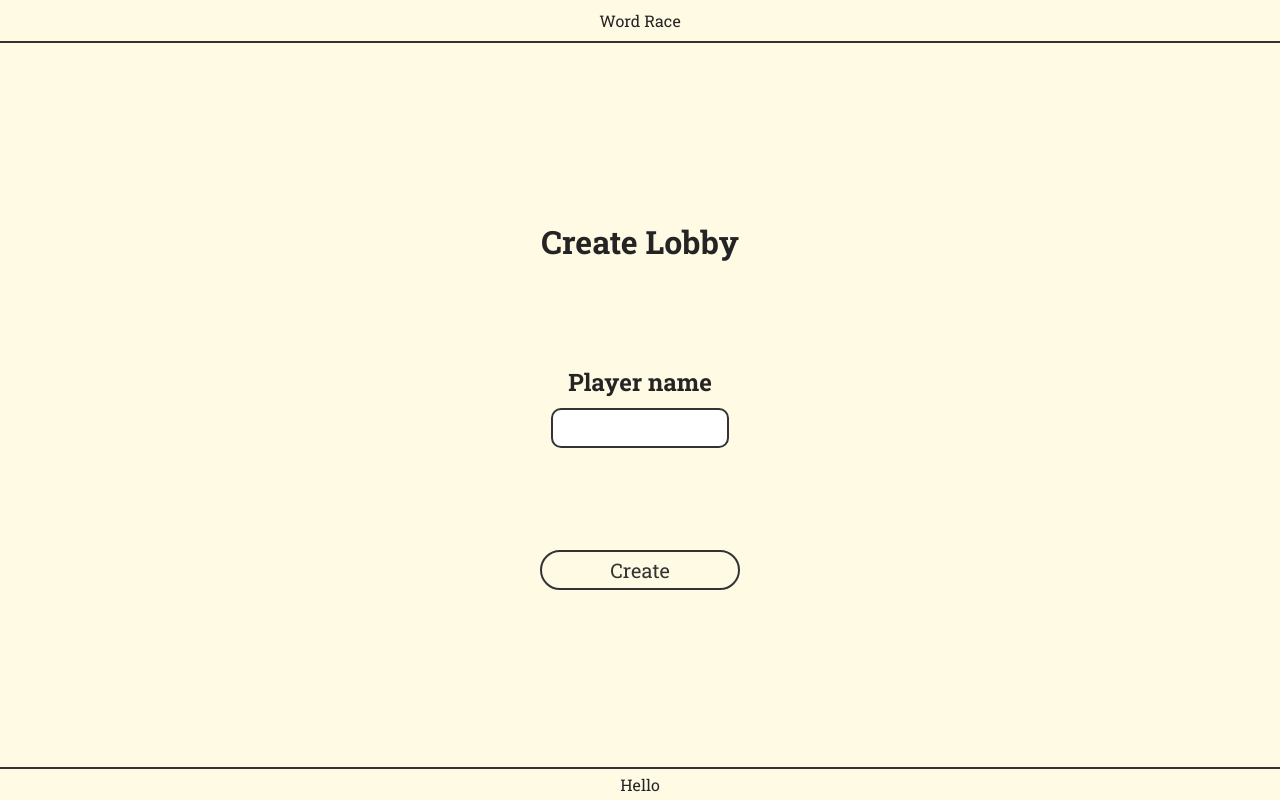
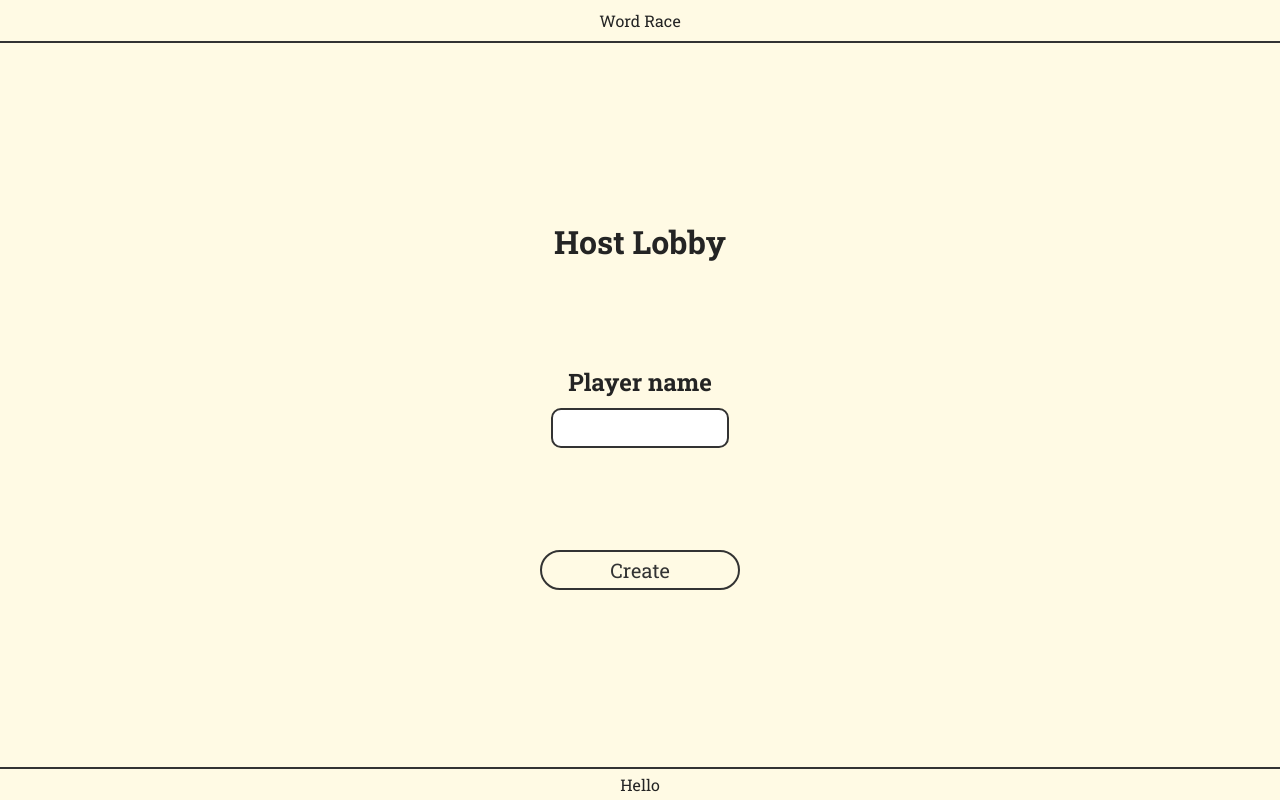
Before and after one commit to TPOborne/interview-game, a React (Vite) app: page / in a window 1280 px wide. Both pictures are taken after a click on the button "Host". Built offline with nearby package versions, Linux system fonts and the light colour scheme; no server answers.

Commit message:
Small improvements
styling and text changes

```diff
--- a/src/App.css
+++ b/src/App.css
@@ -168,6 +168,7 @@ input {
       border-radius: .4em;
       padding: 8px;
       color: white;
+      animation: fadeOut 1.5s;
       &::after {
         content: '';
           position: absolute;
@@ -222,7 +223,7 @@ input {
   0% {
     opacity: 1
   }
-  80% {
+  90% {
     opacity: 1
   }
   100% {
--- a/src/components/pages/CreateLobby.jsx
+++ b/src/components/pages/CreateLobby.jsx
@@ -21,7 +21,7 @@ const CreateLobby = ({ playerId }) => {
   return (
     <div className="infoWrapper">
       <div className="info">
-        <h1>Create Lobby</h1>
+        <h1>Host Lobby</h1>
         <article>
           <h2>Player name</h2>
           <input type="text" value={name} onChange={handleInput} />
```
